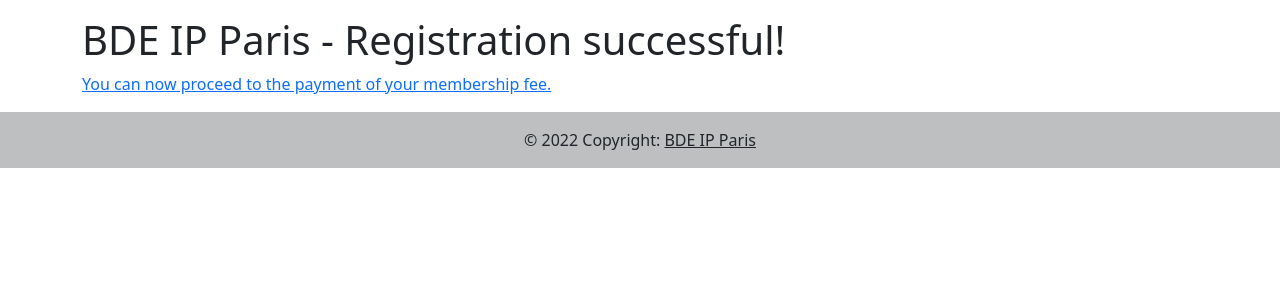
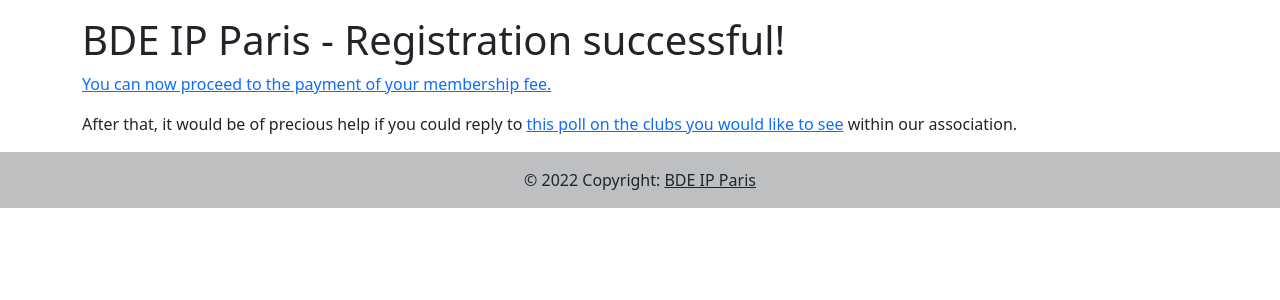
Before and after one commit to AdameBf/bde_ipp_website, a Django app: template bde_ipp/templates/register/success.html in a window 1280 px wide. Shown: the part 100-400 px from the top of the page. Run offline with Django 3.2, Linux system fonts and the light colour scheme; the template is opened without the code that fills it, so the values that code supplies are empty; parts of the project's set-up code (start-up, migrations or seed data) failed here and were passed over.

Commit message:
Add link to the club survey

```diff
--- a/bde_ipp/templates/register/success.html
+++ b/bde_ipp/templates/register/success.html
@@ -6,4 +6,6 @@
 
 <p><a href="https://collecte.io/membership-1220291/fr">You can now proceed to the payment of your membership fee.</a></p>
 
+<p>After that, it would be of precious help if you could reply to <a href="https://docs.google.com/forms/d/1kF2xZDVtIXBnoohYp5p_Bes72F-DvZp_jaDISk7vnIo/edit">this poll on the clubs you would like to see</a> within our association.</p>
+
 {% endblock %}
```
